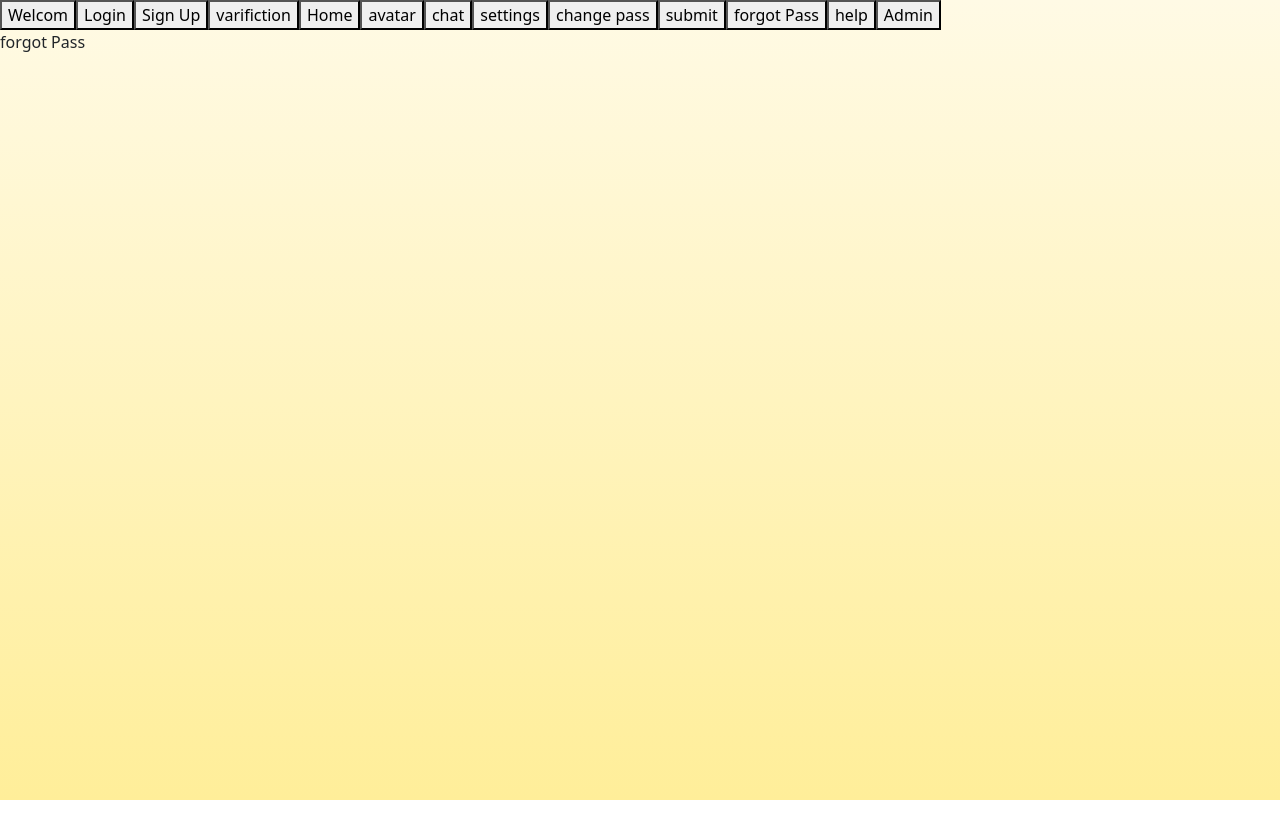
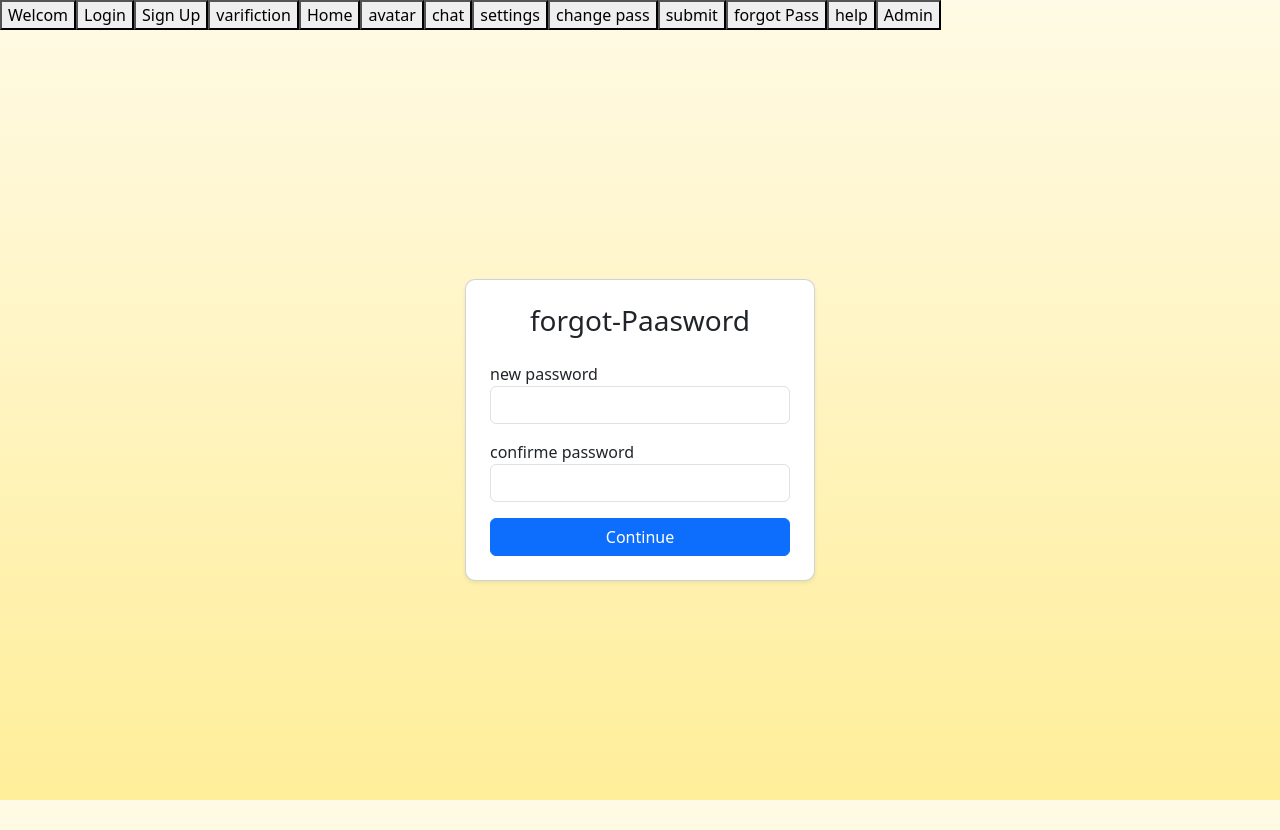
Before and after one commit to Avishay7/BeeLingualClient, a React (Vite) app: page /forgotPassClient in a window 1280 px wide. Before the commit the page ends 800 px from the top, so only its background shows below. Built offline with nearby package versions, Linux system fonts and the light colour scheme.

Commit message:
forgotpass1

```diff
--- a/src/componentsClient/forgotPass.jsx
+++ b/src/componentsClient/forgotPass.jsx
@@ -2,9 +2,24 @@ import React from 'react'
 
 function ForgotPass() {
   return (
-    <div>
-      forgot Pass
+    <>
+    <div className="container d-flex justify-content-center align-items-center vh-100">
+      <div className="card p-4 shadow-sm" style={{ width: '350px', borderRadius: '10px' }}>
+        <h3 className="text-center mb-4">forgot-Paasword</h3>
+        <form>
+          <div className="form-group mb-3">
+            <label>new password</label>
+            <input type="password" className="form-control" required />
+          </div>
+          <div className="form-group mb-3">
+            <label>confirme password</label>
+            <input type="password" className="form-control" required />
+          </div>
+          <button type="submit" className="btn btn-primary w-100">Continue</button>
+        </form>
+      </div>
     </div>
+    </>
   )
 }
 
```
